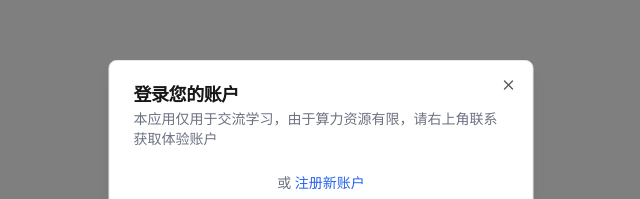
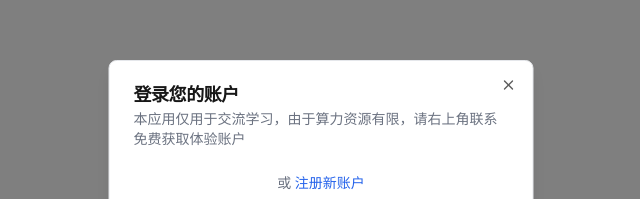
Before and after one commit to x-pai/AlphaBot, a Next.js app in the folder frontend/: page /login in a window 1280 px wide. Shown: the part 141-340 px from the top of the page, without its empty margins (319-959 px from the left). Built offline with nearby package versions, Linux system fonts and the light colour scheme; no server answers.

Commit message:
fix: RegisterDialog: modify DialogDescription

```diff
--- a/frontend/src/components/LoginDialog.tsx
+++ b/frontend/src/components/LoginDialog.tsx
@@ -53,7 +53,7 @@ export default function LoginDialog({ isOpen, onClose }: LoginDialogProps) {
         <DialogHeader>
           <DialogTitle>登录您的账户</DialogTitle>
           <DialogDescription>
-            本应用仅用于交流学习，由于算力资源有限，请右上角联系获取体验账户
+            本应用仅用于交流学习，由于算力资源有限，请右上角联系免费获取体验账户
           </DialogDescription>
         </DialogHeader>
 
--- a/frontend/src/components/RegisterDialog.tsx
+++ b/frontend/src/components/RegisterDialog.tsx
@@ -48,7 +48,7 @@ export default function RegisterDialog({ isOpen, onClose }: RegisterDialogProps)
         <DialogHeader>
           <DialogTitle>注册新账户</DialogTitle>
           <DialogDescription>
-            创建您的账户以开始使用我们的服务
+            免费创建您的账户以开始体验本应用
           </DialogDescription>
         </DialogHeader>
 
```
